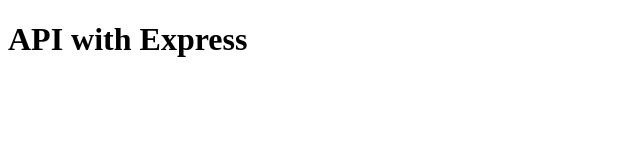
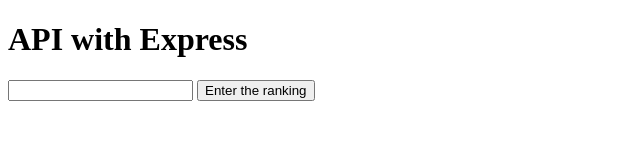
Before and after one commit to bee-thedev/api-with-express, a website: page index.html in a window 1280 px wide. Shown: the whole page, without its empty margins (0-640 px from the left). Drawn offline with Linux system fonts and the light colour scheme.

Commit message:
Update index.html

```diff
--- a/index.html
+++ b/index.html
@@ -8,6 +8,9 @@
 </head>
 <body>
     <h1>API with Express</h1>
+    <input type="text">
+    <button>Enter the ranking </button>
+    <h2></h2>
 
     <script src="./main.js" ></script>
 </body>
```
